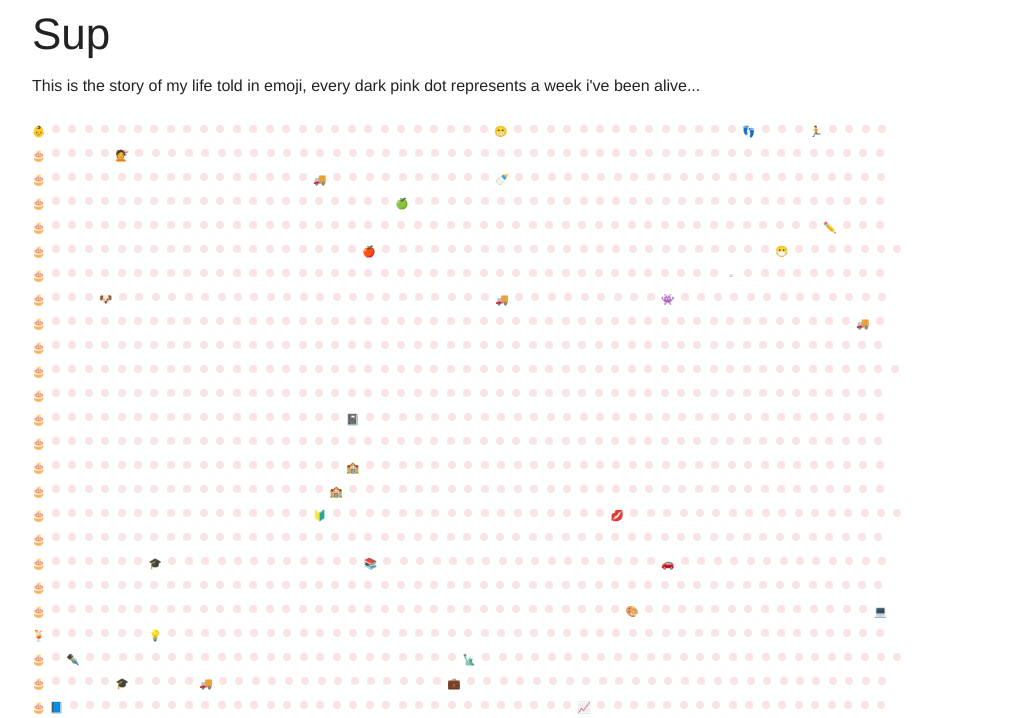
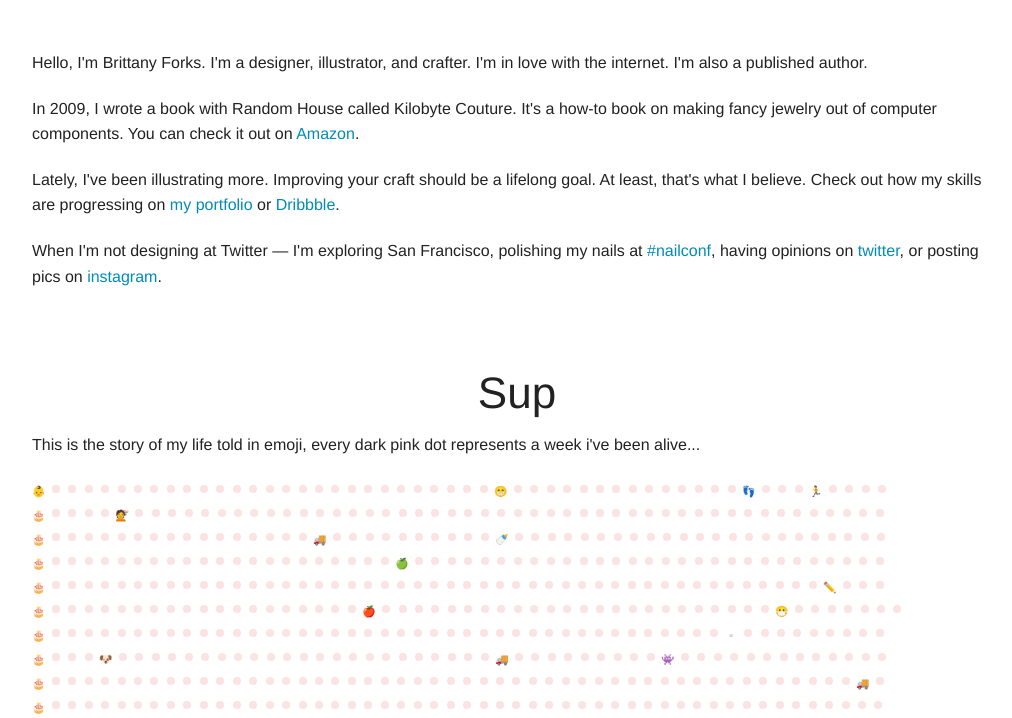
Before and after one commit to bforks/bforks-dot-calm, a PHP site: page /life/index.php in a window 1280 px wide. Shown: the top 718 px of the page, without its empty margins (123-1135 px from the left). Run offline with PHP 8.4, Linux system fonts and the light colour scheme; data that the repository does not hold is empty.

Commit message:
Adding bio to top

```diff
--- a/blah.php
+++ /dev/null
@@ -1,2 +0,0 @@
-<?
-	echo "hi there";
--- a/life/css/life.css
+++ b/life/css/life.css
@@ -1,3 +1,10 @@
+h1 {
+    text-align: center;
+}
+
+.about {
+    margin: 50px 0;
+}
 
 .week {
     display: inline-block;
--- a/life/index.php
+++ b/life/index.php
@@ -6,6 +6,18 @@
 <script src="../lib/dateFormat.js"></script>
 <script src="js/events.js"></script>
 <script src="js/life.js"></script>
+
+<div class="row">
+    <div class="large-12 small-12 columns about">
+        <p>Hello, I'm Brittany Forks. I'm a designer, illustrator, and crafter. I'm in love with the internet. I'm also a published author.</p>
+
+        <p>In 2009, I wrote a book with Random House called Kilobyte Couture. It's a how-to book on making fancy jewelry out of computer components. You can check it out on <a href="http://www.amazon.com/Kilobyte-Couture-Easy-To-Find-Computer-Components/dp/0823099024" target="_blank" class="green">Amazon</a>.</p>
+
+        <p>Lately, I've been illustrating more. Improving your craft should be a lifelong goal. At least, that's what I believe. Check out how my skills are progressing on <a href="/work" class="purple">my portfolio</a> or <a href="http://dribbble.com/brittanyforks" class="pink">Dribbble</a>.</p>
+
+        <p>When I'm not designing at Twitter &mdash; I'm exploring San Francisco, polishing my nails at <a href="http://nailconf.com" target="_blank" class="pink">#nailconf</a>, having opinions on <a href="https://twitter.com/#!/brittanyforks" target="_blank"class="blue">twitter</a>, or posting pics on <a href="http://instagram.com/brittanyforks" target="_blank" class="green">instagram</a>.</p>
+    </div>
+</div>
 
 <div class="row">
     <div class="large-12 small-12 columns">
--- a/life/year.php
+++ b/life/year.php
@@ -14,10 +14,11 @@
 ?>
 
 <script src="js/events.js"></script>
+<link rel="stylesheet" href="css/life.css" />
 <link rel="stylesheet" href="css/year.css" />
 
 <div class="row">
-    <div class="large-12 columns">
+    <div class="large-12 columns year">
         <h1><?=$year?></h1>
     </div>
 </div>
```
